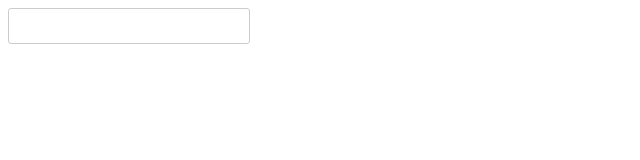
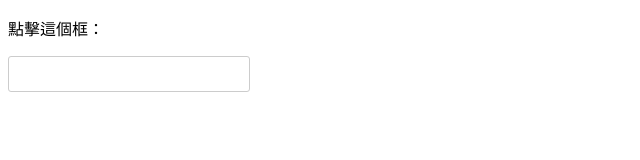
Before and after one commit to YuningChou/ync-datepicker, a website: page index.html in a window 1280 px wide. Shown: the whole page, without its empty margins (0-640 px from the left). Drawn offline with Linux system fonts and the light colour scheme.

Commit message:
暫時告一段落

```diff
--- a/index.html
+++ b/index.html
@@ -22,6 +22,7 @@
     }
 </style>
 <body>
+    <p>點擊這個框：</p>
     <input type="text" class="datepicker" />
 
 
--- a/main.js
+++ b/main.js
@@ -47,7 +47,7 @@
     return html;
 
     };
-
+    //提取要用來放到頁面裡的資料
     datepicker.render = function(direction){
         var year,month;
 
```
